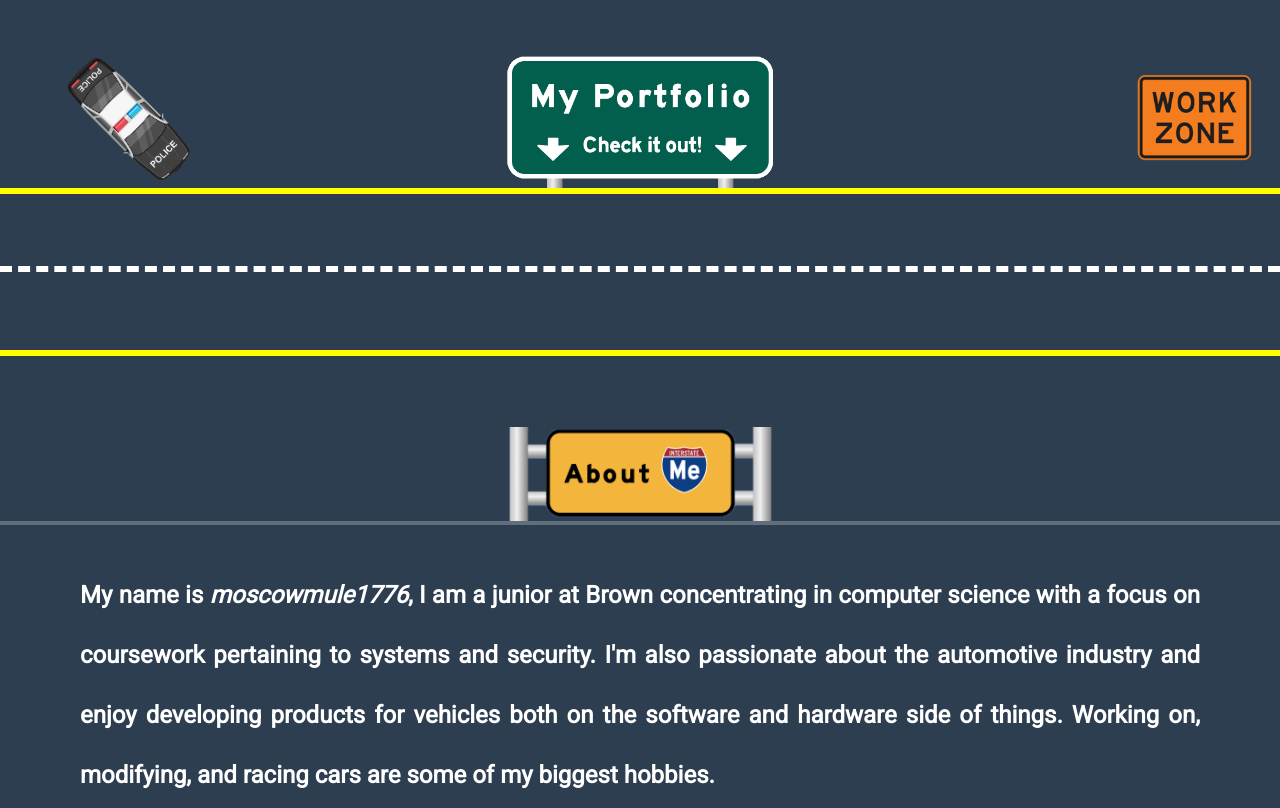
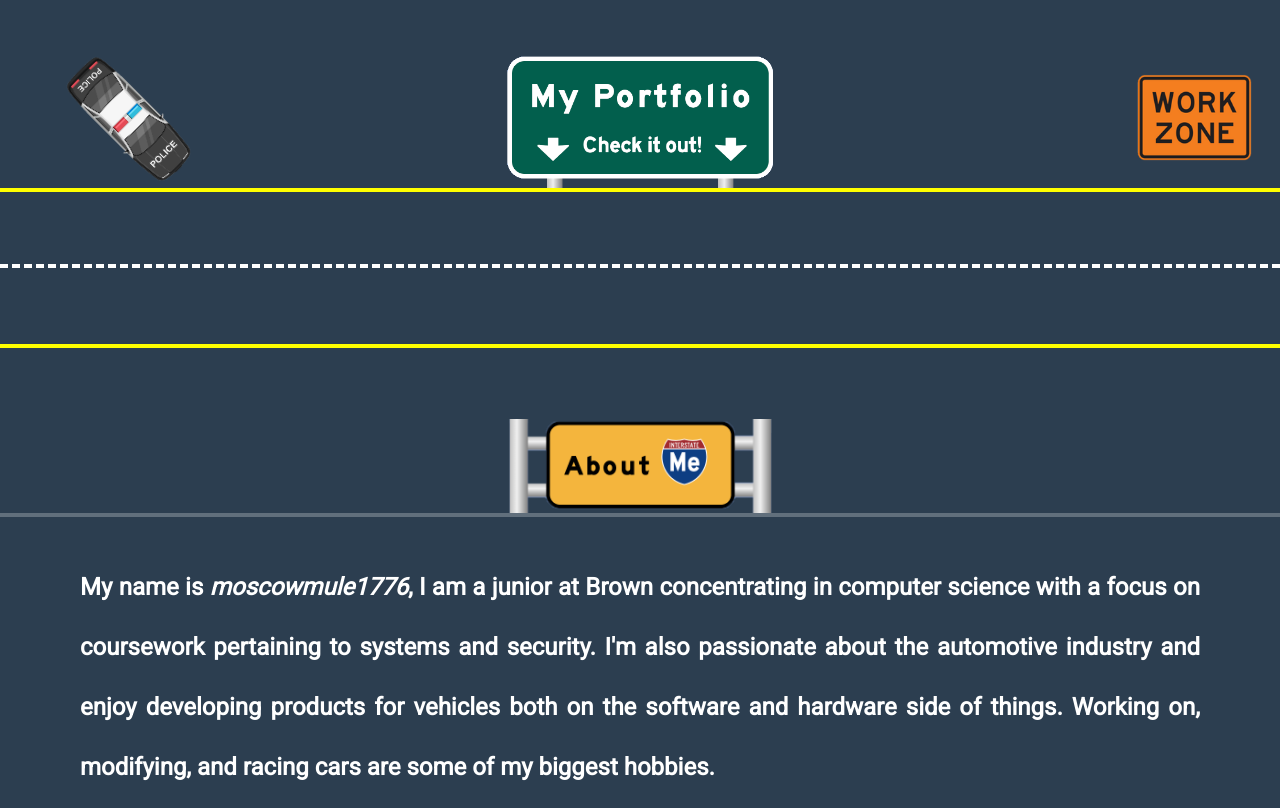
Before and after one commit to moscowmule1776/portfolio, a plain HTML site: page index.html in a window 1280 px wide. Shown: the top 808 px of the page. Drawn offline with Linux system fonts and the light colour scheme.

Commit message:
Add files via upload

```diff
--- a/index.css
+++ b/index.css
@@ -21,8 +21,8 @@ body {
   width: 100%;
   align-items: stretch;
   justify-content: stretch;
-  border-top: 0.75vh solid yellow;
-  border-bottom: 0.75vh dashed white;
+  border-top: 0.5vh solid yellow;
+  border-bottom: 0.5vh dashed white;
   overflow: hidden;
   margin: 0 auto;
   position: relative;
@@ -103,8 +103,8 @@ body {
 .bottom_lane {
   height: 9vh;
   width: 100%;
-  border-top: 0.75vh solid rgba(0, 0, 0, 0);
-  border-bottom: 0.75vh solid yellow;
+  border-top: 0.5vh solid rgba(0, 0, 0, 0);
+  border-bottom: 0.5vh solid yellow;
 }
 
 .spacer {
```
